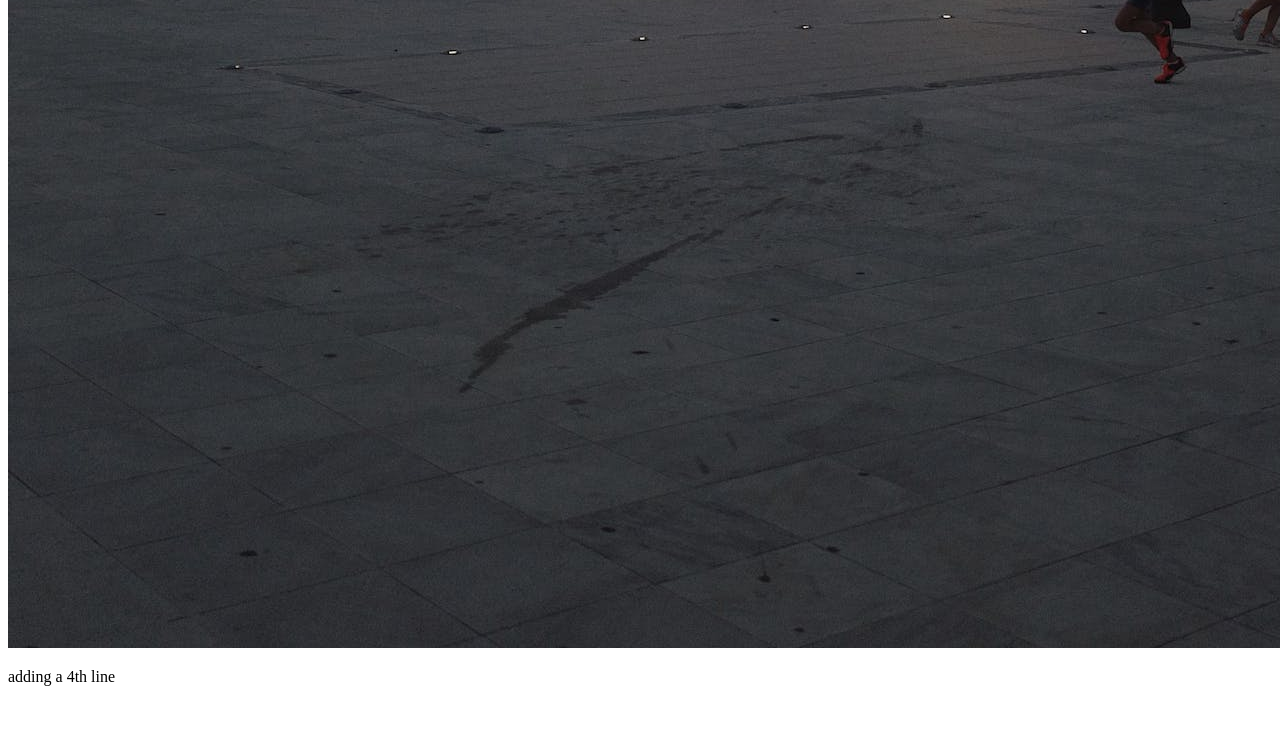
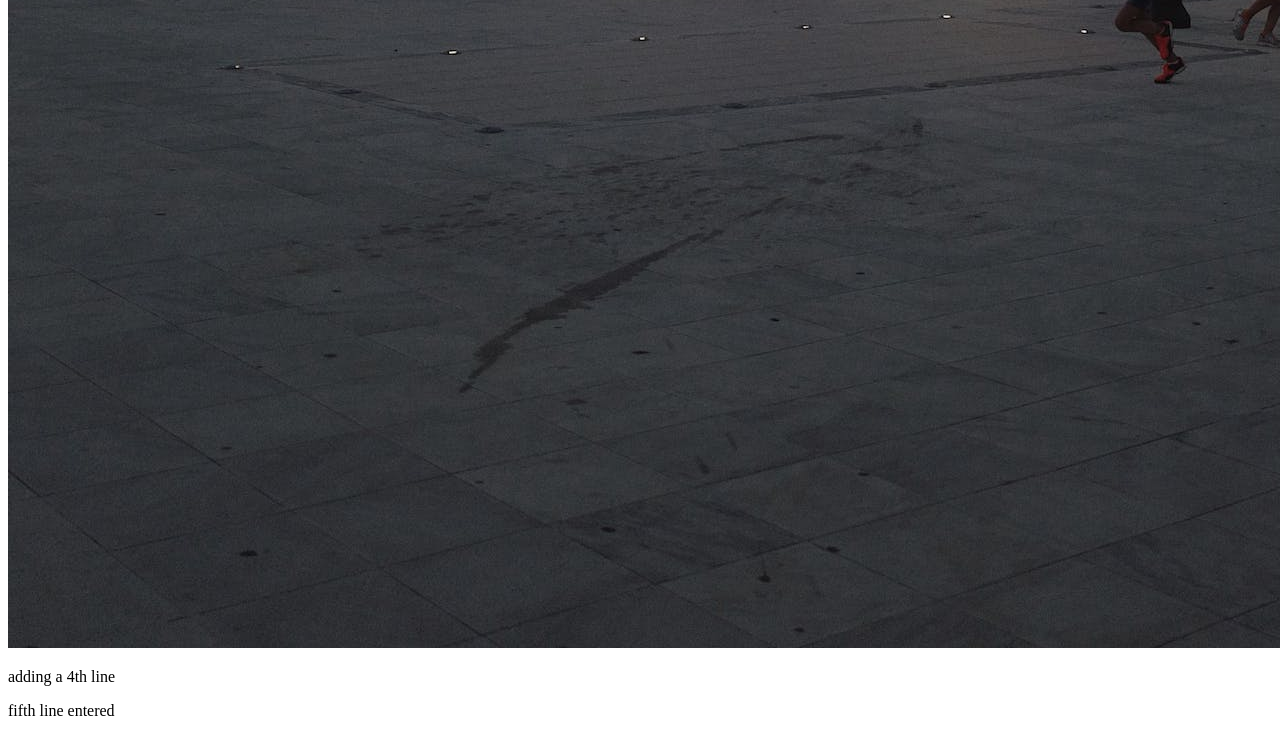
Before and after one commit to lowlyeffort/lowlyeffort.github.io, a plain HTML site: page index.html in a window 1280 px wide. Shown: the part 1960-2696 px from the top of the page. Before the commit the page ends 2662 px from the top, so only its background shows below. Drawn offline with Linux system fonts and the light colour scheme.

Commit message:
update 0.2.3.1
added a fifth line

```diff
--- a/index.html
+++ b/index.html
@@ -14,5 +14,6 @@
             <p>third line</p>
             <img src="./images/snowyday.jpeg" alt="">
             <p>adding a 4th line</p>
+            <p>fifth line entered</p>
     </body>
 </html>
```
